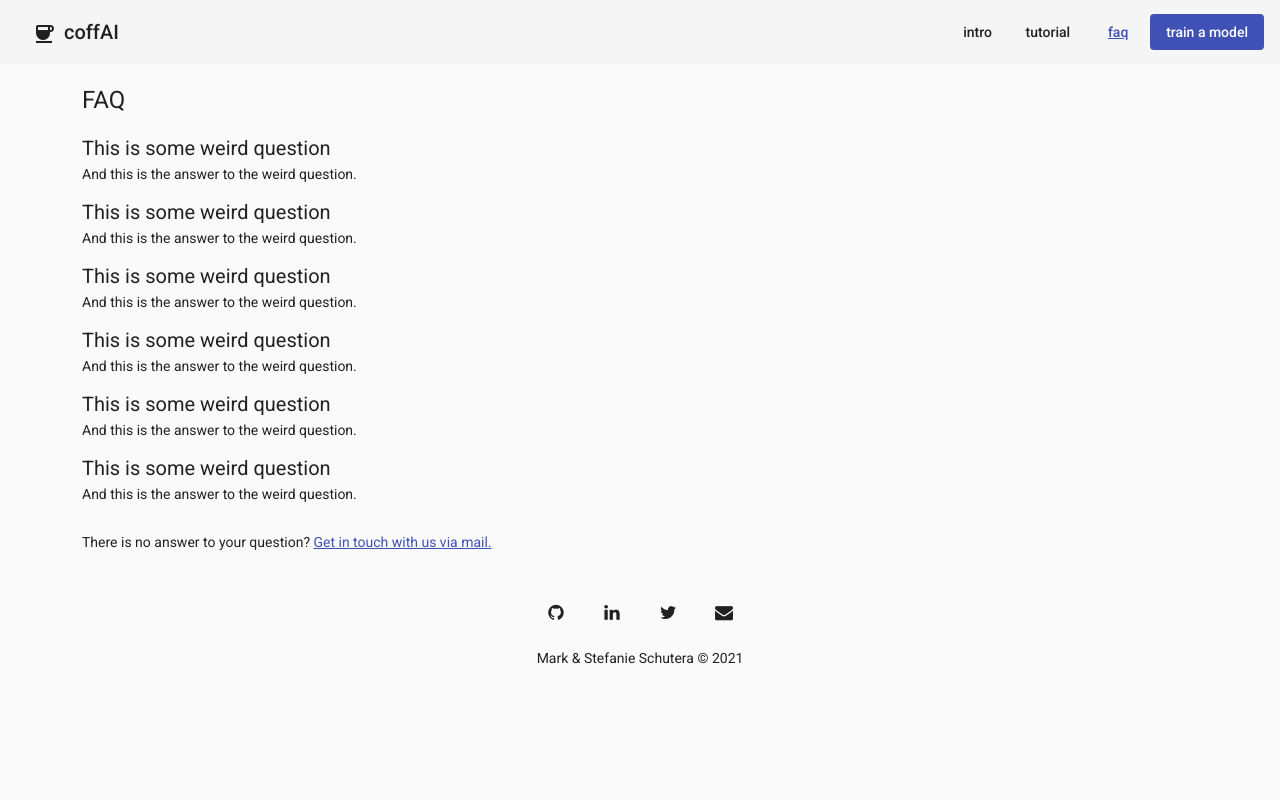
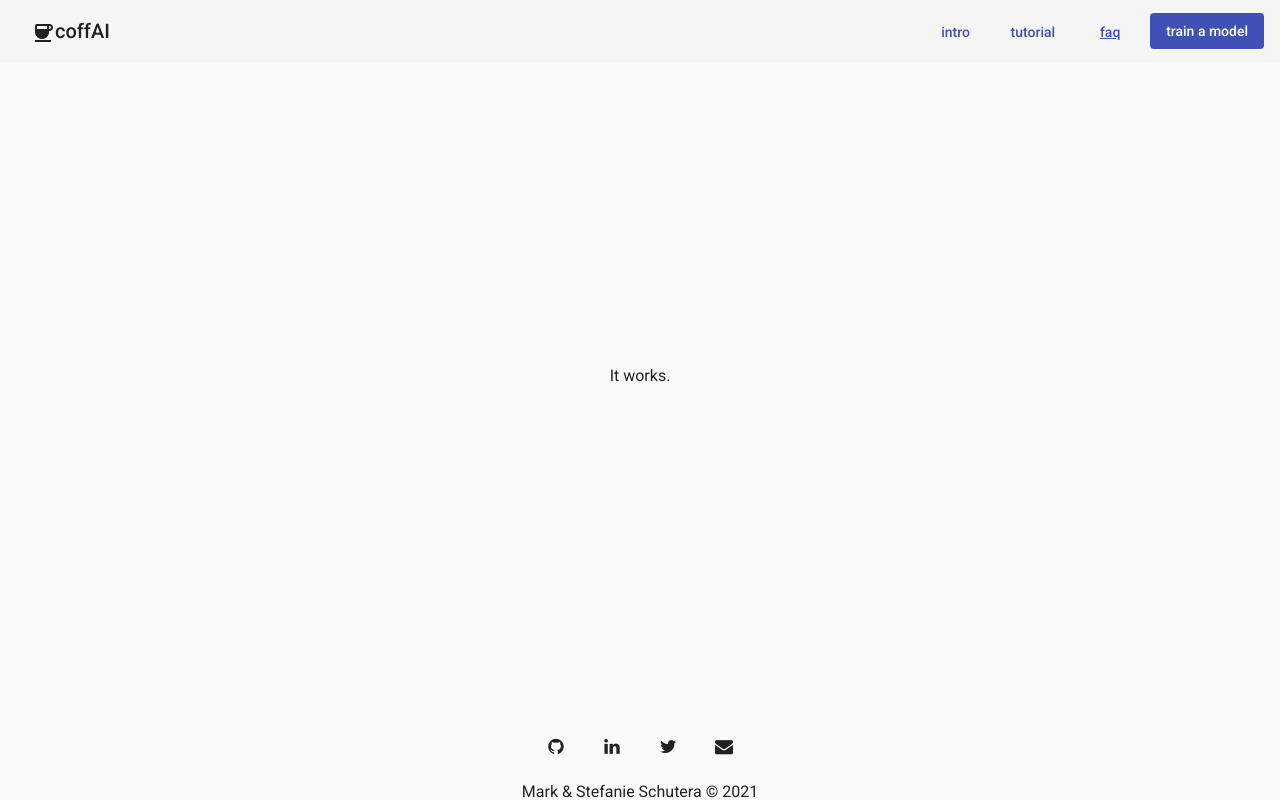
Before and after one commit to stefanieschutera/coffAI, an Angular app: page /faq in a window 1280 px wide. Built offline with nearby package versions, Linux system fonts and the light colour scheme.

Commit message:
styling and nav adaptations

```diff
--- a/src/app/app.component.html
+++ b/src/app/app.component.html
@@ -1,22 +1,15 @@
 <div class="container-fluid">
   <mat-toolbar color="light" class="py-1">
-    <a class="nav" mat-flat-button routerLink="" (click)="snav.close()" disableRipple>
-      <h1><mat-icon class="me-2">coffee</mat-icon>coffAI</h1>
-    </a>
+    <button mat-stroked-button class="nav me-2" routerLink="" (click)="snav.close()">
+      <h1><mat-icon>coffee</mat-icon>coffAI</h1>
+    </button>
     <span class="spacer"></span>
     <div class="non-mobile">
       <app-nav></app-nav>
     </div>
-    <a
-      class="nav"
-      mat-flat-button
-      color="primary"
-      routerLink="/train-a-model"
-      [routerLinkActive]="['active']"
-      disableRipple
-    >
+    <button mat-flat-button class="nav" color="primary" routerLink="/train-a-model" [routerLinkActive]="['active']">
       train a model
-    </a>
+    </button>
     <button mat-icon-button class="mobile-only ms-2" (click)="snav.toggle()">
       <mat-icon *ngIf="!snav.opened">menu</mat-icon>
       <mat-icon *ngIf="snav.opened">close</mat-icon>
--- a/src/app/faq/faq.component.html
+++ b/src/app/faq/faq.component.html
@@ -1,23 +1,3 @@
-<div class="container container-content">
-  <h1>FAQ</h1>
-  <div class="row">
-    <h2 class="m-0">This is some weird question</h2>
-    <p>And this is the answer to the weird question.</p>
-    <h2 class="m-0">This is some weird question</h2>
-    <p>And this is the answer to the weird question.</p>
-    <h2 class="m-0">This is some weird question</h2>
-    <p>And this is the answer to the weird question.</p>
-    <h2 class="m-0">This is some weird question</h2>
-    <p>And this is the answer to the weird question.</p>
-    <h2 class="m-0">This is some weird question</h2>
-    <p>And this is the answer to the weird question.</p>
-    <h2 class="m-0">This is some weird question</h2>
-    <p>And this is the answer to the weird question.</p>
-  </div>
-  <p class="mt-3">
-    There is no answer to your question?
-    <a class="link" aria-label="Linking mail" href="mailto:stefanie.schutera@gmail.com">
-      Get in touch with us via mail.
-    </a>
-  </p>
+<div class="container container-content center">
+  <p>It works.</p>
 </div>
--- a/src/app/faq/faq.component.scss
+++ b/src/app/faq/faq.component.scss
@@ -1,9 +1 @@
 @import '../../styles.scss';
-
-.h2 {
-  margin: 0;
-}
-
-.mat-card {
-  background-color: rgba(0, 0, 0, 0);
-}
--- a/src/app/main/main.component.html
+++ b/src/app/main/main.component.html
@@ -1,4 +1,4 @@
-<div class="container container-content">
+<div class="container container-content center">
   <div class="row">
     <div class="col-sm">
       <mat-card>
--- a/src/app/model-training/model-training.component.html
+++ b/src/app/model-training/model-training.component.html
@@ -1,6 +1,6 @@
-<div class="container container-content">
+<div class="container container-content center">
   <div class="row">
-    <div class="col-9"><app-upload></app-upload></div>
-    <div class="col-3"><button mat-stroked-button class="mb-2">train</button> <br /></div>
+    <div class="col-sm dragAndDrop"><app-upload></app-upload></div>
+    <div class="col-xxl"><button mat-stroked-button class="mb-2">train</button></div>
   </div>
 </div>
--- a/src/app/model-training/model-training.component.scss
+++ b/src/app/model-training/model-training.component.scss
@@ -0,0 +1,5 @@
+@import '../../styles.scss';
+
+.dragAndDrop {
+  min-width: 40vw;
+}
--- a/src/app/nav/nav.component.html
+++ b/src/app/nav/nav.component.html
@@ -1,15 +1,17 @@
 <nav class="wrapper">
-  <a
-    class="nav"
-    mat-flat-button
+  <button
+    color="primary"
+    class="nav me-2"
     routerLink="/"
     [routerLinkActive]="['active']"
-    routerLinkActive="active"
     [routerLinkActiveOptions]="{ exact: true }"
-    disableRipple
-    >intro</a
+    mat-stroked-button
   >
-  <a class="nav" mat-flat-button routerLink="/tutorial" [routerLinkActive]="['active']" disableRipple>tutorial</a>
-  <a class="nav" mat-flat-button routerLink="/faq" [routerLinkActive]="['active']" disableRipple>faq</a>
+    intro
+  </button>
+  <button class="nav me-2" color="primary" routerLink="/tutorial" [routerLinkActive]="['active']" mat-stroked-button>
+    tutorial
+  </button>
+  <button class="nav me-2" color="primary" routerLink="/faq" [routerLinkActive]="['active']" mat-stroked-button>faq</button>
   <app-footer class="mobile-only"></app-footer>
 </nav>
--- a/src/app/nav/nav.component.scss
+++ b/src/app/nav/nav.component.scss
@@ -9,10 +9,8 @@
     -ms-transform: translate(-50%, -50%);
     transform: translate(-50%, -50%);
   }
-  a {
+  button {
     display: block;
-  }
-  a.mat-flat-button {
-    background-color: white;
+    width: 100%;
   }
 }
--- a/src/app/tutorial/tutorial.component.html
+++ b/src/app/tutorial/tutorial.component.html
@@ -0,0 +1,3 @@
+<div class="container container-content center">
+  <p>It works.</p>
+</div>
--- a/src/styles.scss
+++ b/src/styles.scss
@@ -27,8 +27,12 @@ $theming-material-components-theme: mat-light-theme(
 }
 
 .container-content {
-  margin-top: 20px;
-  margin-bottom: 40px;
+  display: flex;
+  min-height: 80vh;
+  &.center {
+    justify-content: center;
+    align-items: center;
+  }
 }
 
 // Typography
@@ -36,30 +40,15 @@ h1,
 h2 {
   font-weight: normal;
 }
-
-.text {
-  color: red;
+p {
+  font-size: 16px;
 }
 
 html,
 body {
+  height: 100%;
   margin: 0;
   font-family: Roboto, 'Helvetica Neue', sans-serif;
-}
-
-a.nav {
-  background-color: rgb(245, 245, 245);
-  margin-top: 5px;
-  margin-bottom: 5px;
-}
-
-a.active {
-  color: #3f51b5;
-  text-decoration: underline;
-}
-
-a.link {
-  color: #3f51b5;
 }
 
 .spacer {
@@ -67,5 +56,17 @@ a.link {
 }
 
 mat-card {
-  margin-bottom: 10px;
+  margin-bottom: 20px;
 }
+
+mat-card-title {
+  line-height: normal;
+}
+
+button.nav {
+  border: hidden;
+}
+
+button.nav.active {
+  text-decoration: underline;
+}
```
